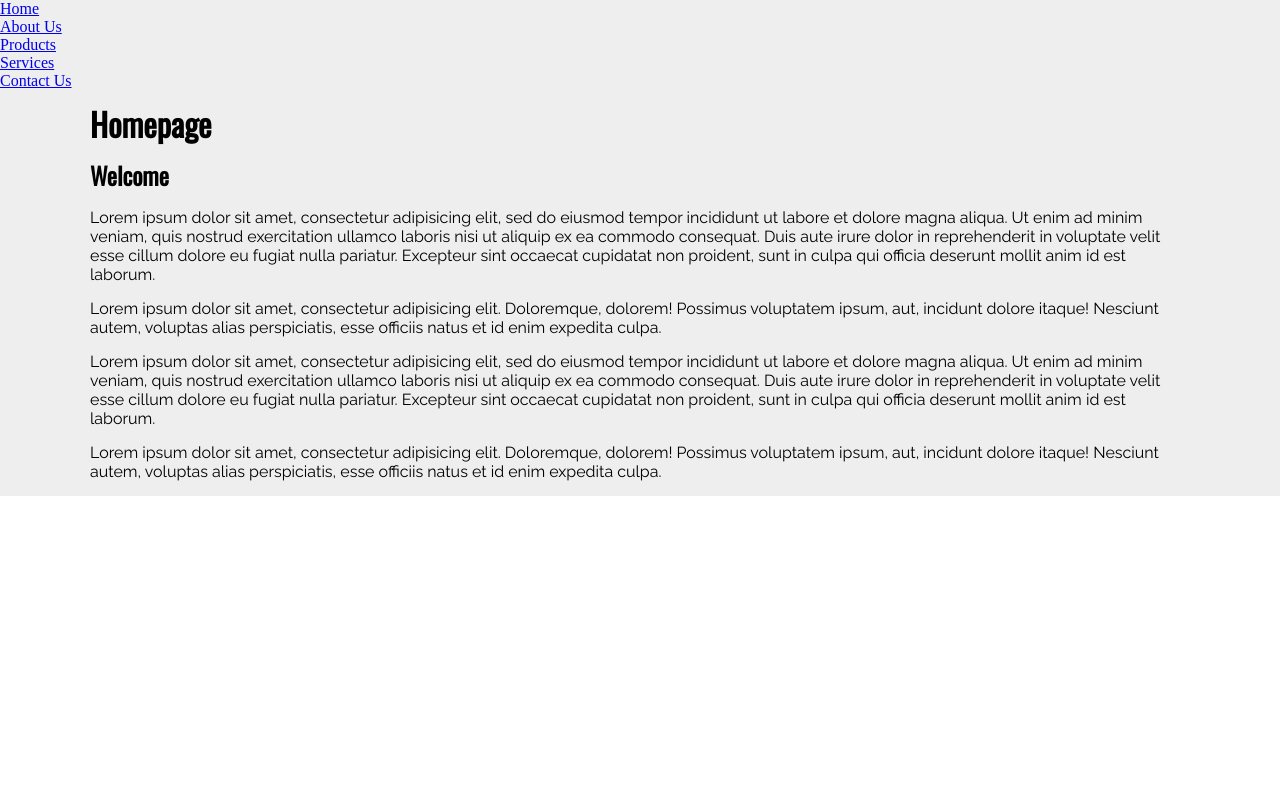
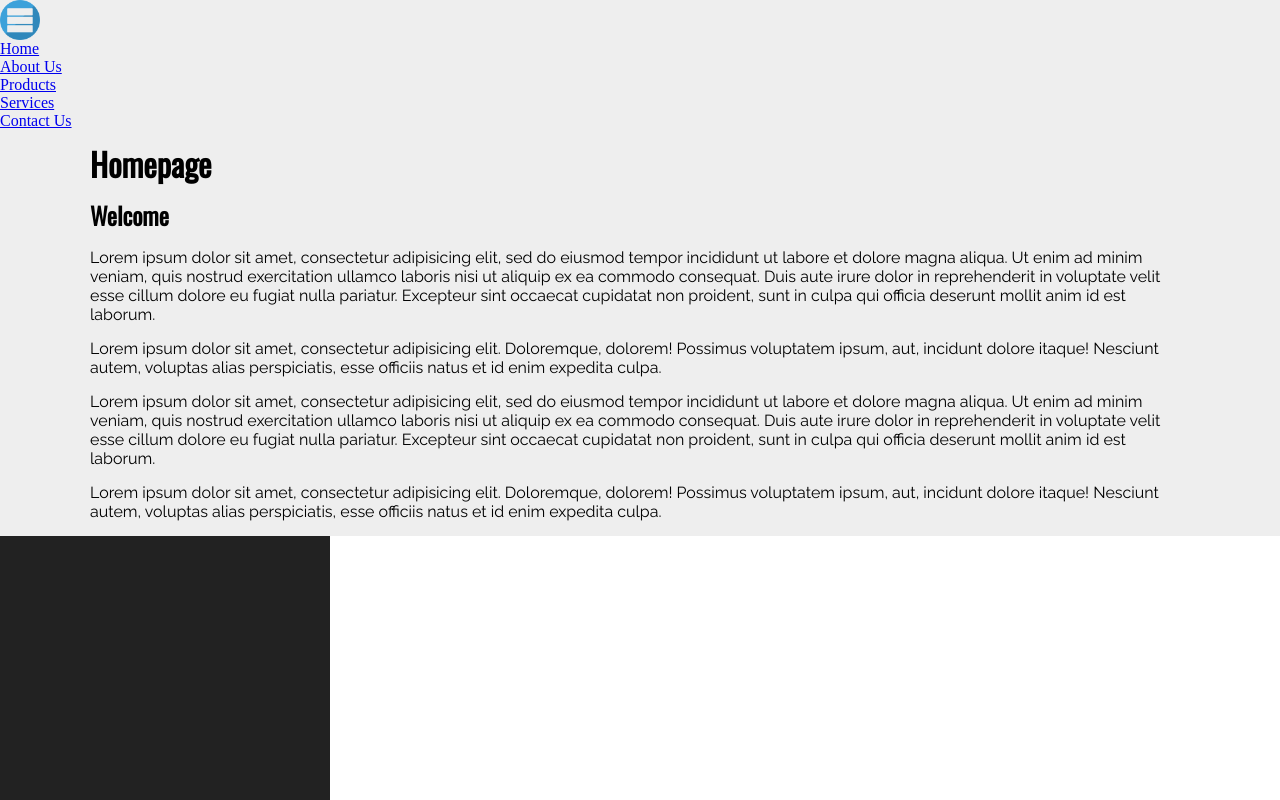
Before and after one commit to dan-stachlewski/nav-menu-slide-away, a plain HTML site: page index.html in a window 1280 px wide. Drawn offline with nearby package versions, Linux system fonts and the light colour scheme.

Commit message:
Added the button images and created the button structure with CSS.

```diff
--- a/css/style.css
+++ b/css/style.css
@@ -38,7 +38,7 @@ p{
     font-size: 1em;
 }
 
-#menu-slider{
+.menu-slider{
     width: 330px; height: 100%;
     background-color: #222; color: #ddd;
     position: absolute;
@@ -49,7 +49,7 @@ p{
     background: #eee;
     width: 100%;
     position: absolute;
-    left: 0; top: 0;
+    /* left: 0; top: 0; */
     z-index: 5;
 }
 
@@ -57,8 +57,25 @@ p{
 
 
 /* Styles when Side Menu is HIDDEN */
-
-
+.menu-slider-hidden #container{
+    left: 0;
+}
+.menu-slider-hidden #menu-button{
+    background-image: url('../assets/menu-icon.png');
+}
 
 
 /* Styles when Side Menu is DISPLAYED */
+.menu-slider-displayed #container{
+    left: 330px;
+}
+.menu-slider-displayed #menu-button{
+    background-image: url('../assets/close-icon.png');
+}
+
+
+#menu-button{
+    display: block;
+    width: 40px; height: 40px;
+    background-size: contain;
+}
```
